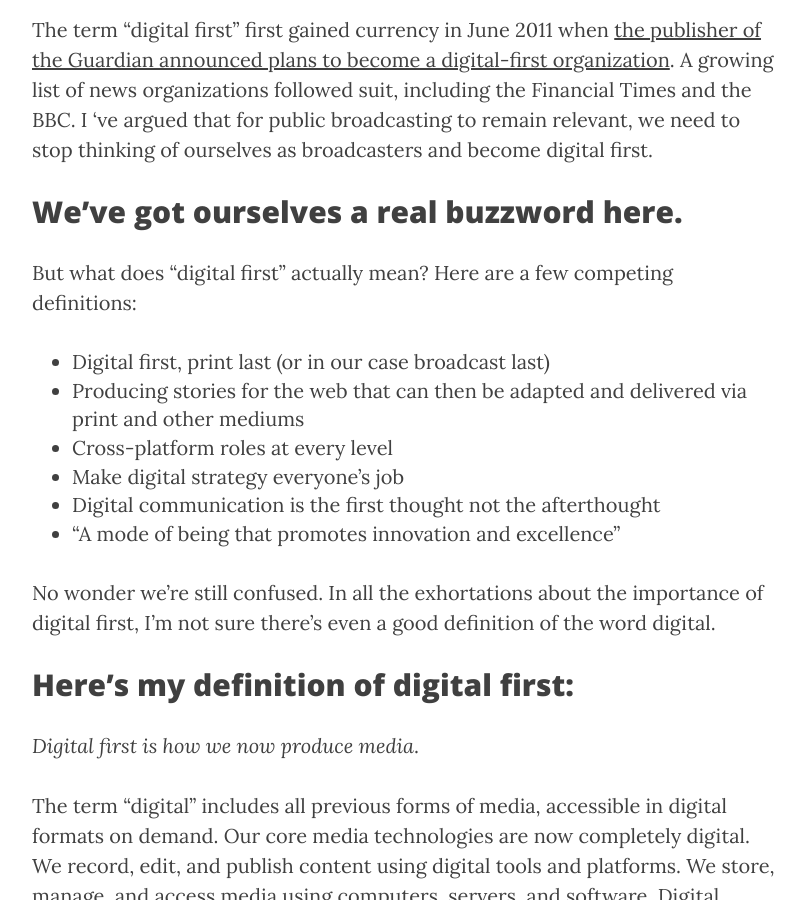
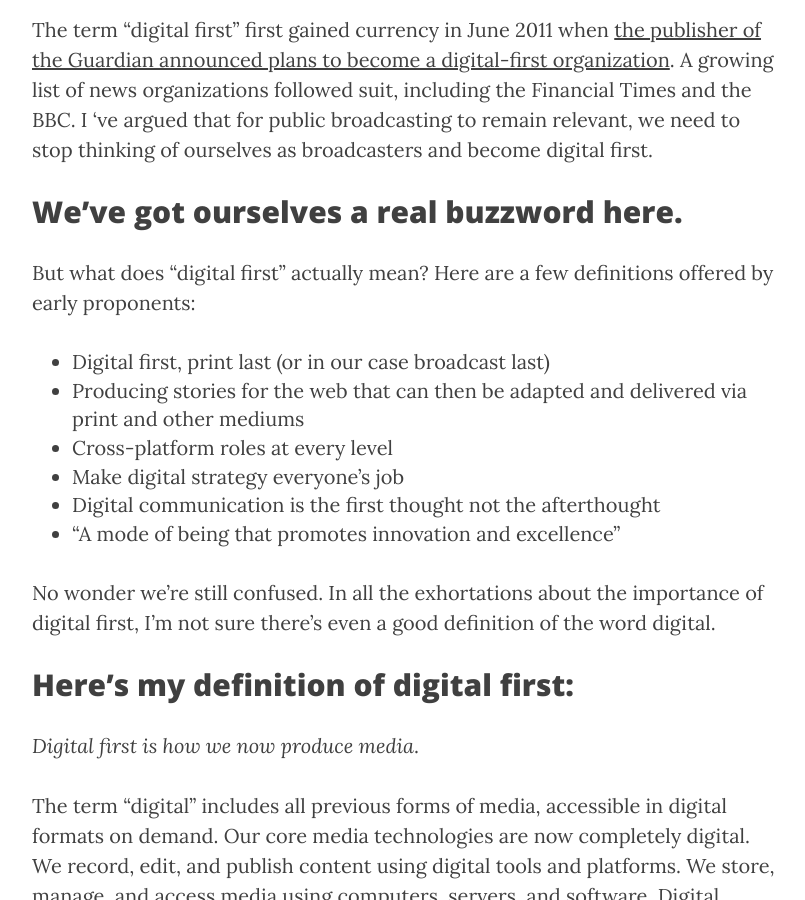
Before and after one commit to jackbrighton/jackbrighton.github.io, a Jekyll site: the page built from _posts/2015-05-25-what-is-digital-first.md, in a window 1280 px wide and 900 px high, scrolled down 538 px. Shown: the whole window, without its empty margins (233-1038 px from the left). Built offline with Jekyll 4.4.1, drawn with Linux system fonts in a browser that asks for light colours; nearby versions of some CDN libraries.

Commit message:
minor wording tweak

```diff
--- a/_posts/2015-05-25-what-is-digital-first.md
+++ b/_posts/2015-05-25-what-is-digital-first.md
@@ -11,7 +11,7 @@ The term “digital first” first gained currency in June 2011 when [the publis
 
 ## We’ve got ourselves a real buzzword here.
 
-But what does “digital first” actually mean? Here are a few competing definitions:
+But what does “digital first” actually mean? Here are a few definitions offered by early proponents:
 
 - [Digital first, print last (or in our case broadcast last)](http://www.inma.org/blogs/integrated-advertising-sales/post.cfm/so-what-soes-digital-first-really-mean)
 - [Producing stories for the web that can then be adapted and delivered via print and other mediums](http://www.epublishing.com/blogs/1-the-epublishing-blog/post/256-the-digital-first-publishing-strategy--it-s-about-time-)
```
